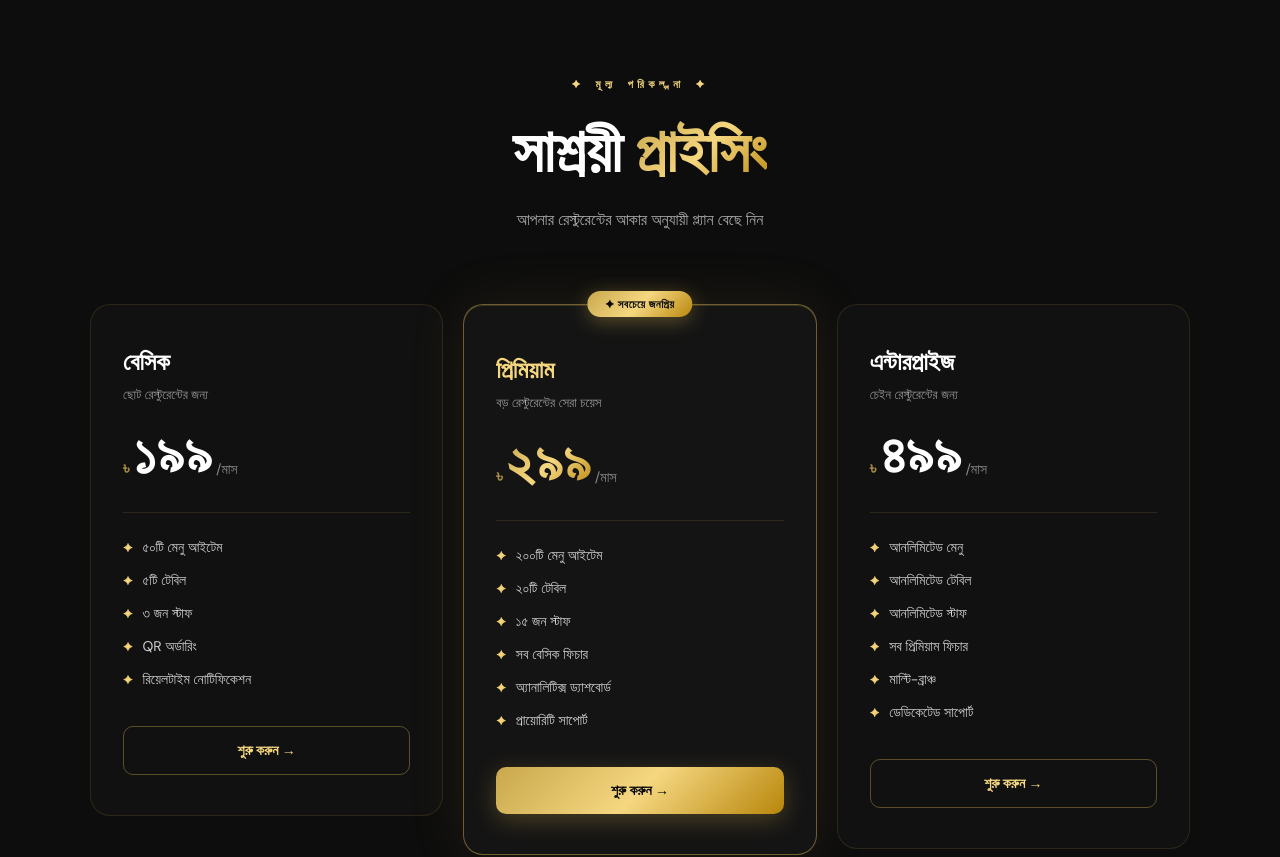
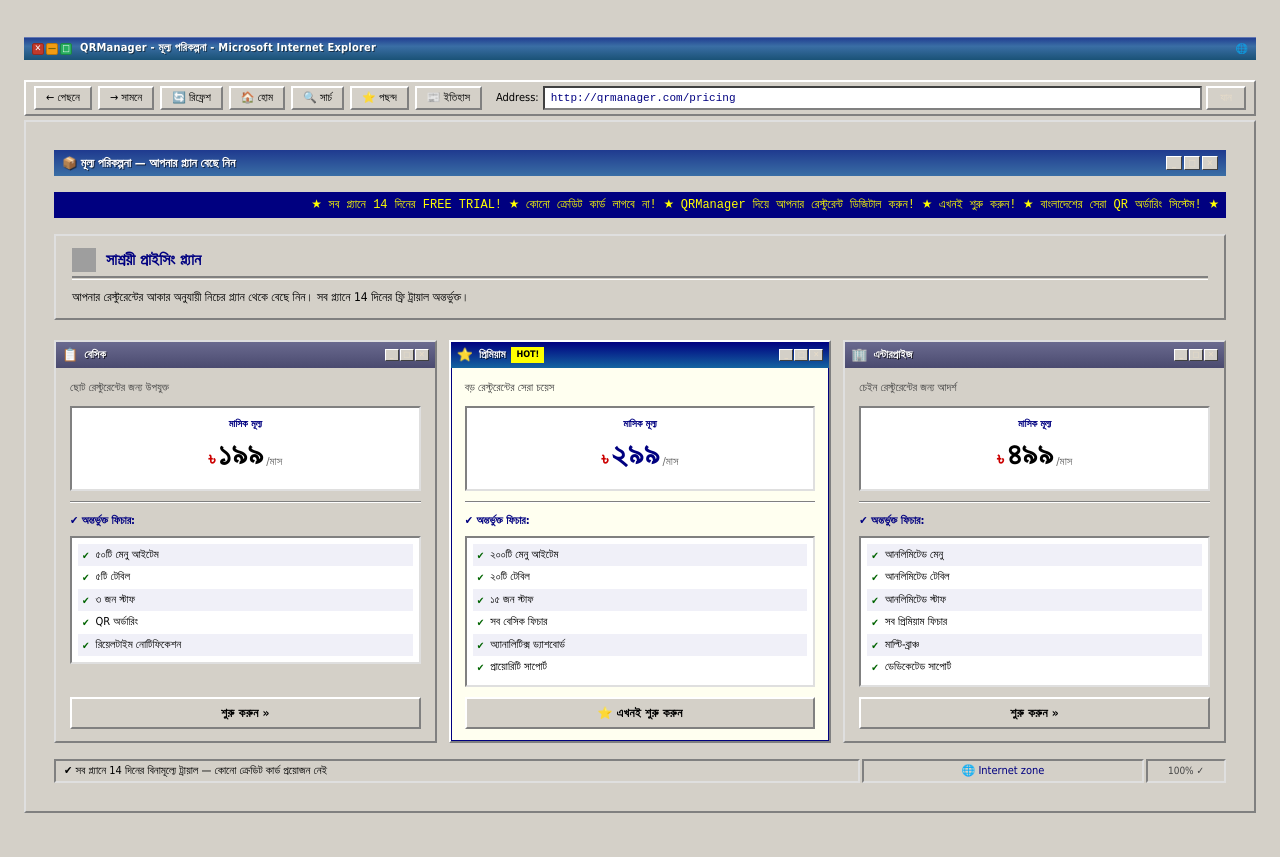
Before and after one commit to MahediIslamNadim/QRManager, a React (Vite) app: page / in a window 1280 px wide. Shown: the part 2640-3497 px from the top of the page. Built offline with nearby package versions, Linux system fonts and the light colour scheme; no server answers; grey boxes are pictures that could not be loaded; the HTML template or start-up script is replaced by a standard one.

Commit message:
style: redesign pricing section in Windows 2000 style
Update UI with classic Windows 2000 aesthetic and fonts.

Co-authored-by: Mahedi Islam Nadim <221849788+MahediIslamNadim@users.noreply.github.com>

```diff
--- a/src/pages/Index.tsx
+++ b/src/pages/Index.tsx
@@ -265,57 +265,170 @@ export default function Index() {
         </div>
       </section>
 
-      {/* ─── PRICING ─── */}
-      <section id="pricing" style={{ padding:"clamp(56px,10vw,120px) clamp(16px,5vw,32px)", backgroundColor:"#0d0d0d" }}>
-        <div style={{ maxWidth:1100, margin:"0 auto" }}>
-          <Reveal>
-            <div style={{ textAlign:"center", marginBottom:"clamp(36px,6vw,72px)" }}>
-              <div style={{ fontSize:11, letterSpacing:"0.4em", color:"#f5d780", textTransform:"uppercase", fontFamily:"monospace", marginBottom:14, fontWeight:600 }}>✦ মূল্য পরিকল্পনা ✦</div>
-              <h2 style={{ fontFamily:"'Cormorant Garamond', serif", fontSize:"clamp(30px,5vw,60px)", fontWeight:700, color:"#FFFFFF", marginBottom:10 }}>সাশ্রয়ী <span style={goldText}>প্রাইসিং</span></h2>
-              <p style={{ fontSize:"clamp(13px,3vw,16px)", color:"rgba(255,255,255,0.65)", fontFamily:"'DM Sans', sans-serif" }}>আপনার রেস্টুরেন্টের আকার অনুযায়ী প্ল্যান বেছে নিন</p>
+      {/* ─── PRICING (Windows 2000 Style) ─── */}
+      <section id="pricing" style={{ padding:"clamp(40px,8vw,80px) clamp(12px,4vw,24px)", backgroundColor:"#d4d0c8", fontFamily:"'Tahoma', 'MS Sans Serif', 'Arial', sans-serif" }}>
+
+        {/* Win2k Desktop Wallpaper teal bar at top */}
+        <div style={{ background:"linear-gradient(180deg, #1f3a8f 0%, #3a6ea5 40%, #1a5276 100%)", padding:"3px 8px", marginBottom:20, display:"flex", alignItems:"center", gap:8, borderRadius:0, boxShadow:"inset 0 1px 0 rgba(255,255,255,0.3)" }}>
+          <div style={{ display:"flex", gap:2 }}>
+            <div style={{ width:12, height:12, background:"#c0392b", border:"1px solid #922b21", borderRadius:2, cursor:"pointer", display:"flex", alignItems:"center", justifyContent:"center" }}><span style={{ fontSize:9, color:"#fff", lineHeight:1, fontWeight:700 }}>✕</span></div>
+            <div style={{ width:12, height:12, background:"#f39c12", border:"1px solid #b7770d", borderRadius:2, cursor:"pointer", display:"flex", alignItems:"center", justifyContent:"center" }}><span style={{ fontSize:9, color:"#7d6608", lineHeight:1, fontWeight:700 }}>—</span></div>
+            <div style={{ width:12, height:12, background:"#27ae60", border:"1px solid #1d8348", borderRadius:2, cursor:"pointer", display:"flex", alignItems:"center", justifyContent:"center" }}><span style={{ fontSize:9, color:"#fff", lineHeight:1, fontWeight:700 }}>□</span></div>
+          </div>
+          <span style={{ fontSize:11, color:"#ffffff", fontWeight:700, letterSpacing:"0.02em", textShadow:"1px 1px 0 rgba(0,0,0,0.5)", flex:1 }}>QRManager - মূল্য পরিকল্পনা - Microsoft Internet Explorer</span>
+          <span style={{ fontSize:10, color:"rgba(255,255,255,0.75)" }}>🌐</span>
+        </div>
+
+        {/* IE Toolbar */}
+        <div style={{ background:"#d4d0c8", borderTop:"2px solid #ffffff", borderLeft:"2px solid #ffffff", borderRight:"2px solid #808080", borderBottom:"2px solid #808080", padding:"4px 8px", marginBottom:4, display:"flex", gap:6, alignItems:"center", flexWrap:"wrap" }}>
+          {["← পেছনে","→ সামনে","🔄 রিফ্রেশ","🏠 হোম","🔍 সার্চ","⭐ পছন্দ","📰 ইতিহাস"].map((btn, i) => (
+            <button key={i} style={{ padding:"2px 10px", fontSize:11, background:"#d4d0c8", border:"2px solid transparent", borderTopColor:"#ffffff", borderLeftColor:"#ffffff", borderRightColor:"#808080", borderBottomColor:"#808080", cursor:"pointer", color:"#000000", fontFamily:"'Tahoma', sans-serif", whiteSpace:"nowrap" }}
+              onMouseEnter={e => { e.currentTarget.style.borderTopColor="#dfdfdf"; e.currentTarget.style.borderLeftColor="#dfdfdf"; }}
+              onMouseLeave={e => { e.currentTarget.style.borderTopColor="#ffffff"; e.currentTarget.style.borderLeftColor="#ffffff"; }}>
+              {btn}
+            </button>
+          ))}
+          <div style={{ flex:1, marginLeft:8, display:"flex", alignItems:"center", gap:4 }}>
+            <span style={{ fontSize:11, color:"#000000", whiteSpace:"nowrap" }}>Address:</span>
+            <div style={{ flex:1, background:"#ffffff", border:"2px solid #808080", borderTopColor:"#404040", borderLeftColor:"#404040", padding:"2px 6px", fontSize:11, color:"#000080", fontFamily:"monospace" }}>
+              http://qrmanager.com/pricing
             </div>
-          </Reveal>
-          <div style={{ display:"grid", gridTemplateColumns: isMobile ? "1fr" : "repeat(3,1fr)", gap:20 }}>
+            <button style={{ padding:"2px 12px", fontSize:11, background:"#d4d0c8", border:"2px solid transparent", borderTopColor:"#ffffff", borderLeftColor:"#ffffff", borderRightColor:"#808080", borderBottomColor:"#808080", cursor:"pointer", fontFamily:"'Tahoma', sans-serif" }}>যান</button>
+          </div>
+        </div>
+
+        {/* Main window area */}
+        <div style={{ background:"#d4d0c8", border:"2px solid #808080", borderTopColor:"#dfdfdf", borderLeftColor:"#dfdfdf", padding:"clamp(16px,3vw,28px)" }}>
+
+          {/* Window title bar inside content */}
+          <div style={{ background:"linear-gradient(180deg, #1f3a8f 0%, #3a6ea5 100%)", padding:"4px 8px", marginBottom:16, display:"flex", alignItems:"center", justifyContent:"space-between" }}>
+            <span style={{ fontSize:12, color:"#ffffff", fontWeight:700, textShadow:"1px 1px 0 rgba(0,0,0,0.6)" }}>📦 মূল্য পরিকল্পনা — আপনার প্ল্যান বেছে নিন</span>
+            <div style={{ display:"flex", gap:2 }}>
+              {["_","□","✕"].map((s,i) => (
+                <button key={i} style={{ width:16, height:14, fontSize:9, background:"#d4d0c8", border:"1px solid", borderTopColor:"#ffffff", borderLeftColor:"#ffffff", borderRightColor:"#404040", borderBottomColor:"#404040", cursor:"pointer", display:"flex", alignItems:"center", justifyContent:"center", fontWeight:700 }}>{s}</button>
+              ))}
+            </div>
+          </div>
+
+          {/* Marquee-style banner */}
+          <div style={{ background:"#000080", color:"#ffff00", padding:"4px 12px", fontSize:12, fontFamily:"'Courier New', monospace", marginBottom:16, overflow:"hidden", whiteSpace:"nowrap" }}>
+            <span style={{ display:"inline-block", animation:"marquee 18s linear infinite" }}>
+              ★ সব প্ল্যানে {FREE_TRIAL_DAYS} দিনের FREE TRIAL! ★ কোনো ক্রেডিট কার্ড লাগবে না! ★ QRManager দিয়ে আপনার রেস্টুরেন্ট ডিজিটাল করুন! ★ এখনই শুরু করুন! ★ বাংলাদেশের সেরা QR অর্ডারিং সিস্টেম! ★
+            </span>
+          </div>
+
+          {/* Section header group box */}
+          <div style={{ border:"2px solid #808080", borderTopColor:"#dfdfdf", borderLeftColor:"#dfdfdf", padding:"12px 16px", marginBottom:20, background:"#d4d0c8" }}>
+            <div style={{ display:"flex", alignItems:"center", gap:10, marginBottom:4 }}>
+              <img src="/placeholder.svg?width=24&height=24" alt="" style={{ width:24, height:24, imageRendering:"pixelated" }} />
+              <span style={{ fontSize:16, fontWeight:700, color:"#000080", fontFamily:"'Tahoma', sans-serif" }}>সাশ্রয়ী প্রাইসিং প্ল্যান</span>
+            </div>
+            <div style={{ width:"100%", height:2, background:"#808080", marginBottom:1 }} />
+            <div style={{ width:"100%", height:1, background:"#ffffff" }} />
+            <p style={{ fontSize:12, color:"#000000", marginTop:8, fontFamily:"'Tahoma', sans-serif" }}>
+              আপনার রেস্টুরেন্টের আকার অনুযায়ী নিচের প্ল্যান থেকে বেছে নিন। সব প্ল্যানে {FREE_TRIAL_DAYS} দিনের ফ্রি ট্রায়াল অন্তর্ভুক্ত।
+            </p>
+          </div>
+
+          {/* Pricing Cards Grid */}
+          <div style={{ display:"grid", gridTemplateColumns: isMobile ? "1fr" : "repeat(3,1fr)", gap:12 }}>
             {[
-              { name:"বেসিক", price:"১৯৯", desc:"ছোট রেস্টুরেন্টের জন্য", features:["৫০টি মেনু আইটেম","৫টি টেবিল","৩ জন স্টাফ","QR অর্ডারিং","রিয়েলটাইম নোটিফিকেশন"], hot:false, delay:0 },
-              { name:"প্রিমিয়াম", price:"২৯৯", desc:"বড় রেস্টুরেন্টের সেরা চয়েস", features:["২০০টি মেনু আইটেম","২০টি টেবিল","১৫ জন স্টাফ","সব বেসিক ফিচার","অ্যানালিটিক্স ড্যাশবোর্ড","প্রায়োরিটি সাপোর্ট"], hot:true, delay:0.1 },
-              { name:"এন্টারপ্রাইজ", price:"৪৯৯", desc:"চেইন রেস্টুরেন্টের জন্য", features:["আনলিমিটেড মেনু","আনলিমিটেড টেবিল","আনলিমিটেড স্টাফ","সব প্রিমিয়াম ফিচার","মাল্টি-ব্রাঞ্চ","ডেডিকেটেড সাপোর্ট"], hot:false, delay:0.2 },
+              { name:"বেসিক", price:"১৯৯", priceNum:199, desc:"ছোট রেস্টুরেন্টের জন্য উপযুক্ত", features:["৫০টি মেনু আইটেম","৫টি টেবিল","৩ জন স্টাফ","QR অর্ডারিং","রিয়েলটাইম নোটিফিকেশন"], hot:false, icon:"📋" },
+              { name:"প্রিমিয়াম", price:"২৯৯", priceNum:299, desc:"বড় রেস্টুরেন্টের সেরা চয়েস", features:["২০০টি মেনু আইটেম","২০টি টেবিল","১৫ জন স্টাফ","সব বেসিক ফিচার","অ্যানালিটিক্স ড্যাশবোর্ড","প্রায়োরিটি সাপোর্ট"], hot:true, icon:"⭐" },
+              { name:"এন্টারপ্রাইজ", price:"৪৯৯", priceNum:499, desc:"চেইন রেস্টুরেন্টের জন্য আদর্শ", features:["আনলিমিটেড মেনু","আনলিমিটেড টেবিল","আনলিমিটেড স্টাফ","সব প্রিমিয়াম ফিচার","মাল্টি-ব্রাঞ্চ","ডেডিকেটেড সাপোর্ট"], hot:false, icon:"🏢" },
             ].map((p, i) => (
-              <Reveal key={i} delay={p.delay}>
-                <div style={{ borderRadius:20, padding:"clamp(28px,5vw,40px) clamp(20px,4vw,32px)", backgroundColor: p.hot ? "#141414" : "#111111", border: p.hot ? "1px solid rgba(201,168,76,0.5)" : "1px solid rgba(201,168,76,0.15)", boxShadow: p.hot ? "0 0 60px rgba(201,168,76,0.1), inset 0 1px 0 rgba(201,168,76,0.2)" : "none", position:"relative", display:"flex", flexDirection:"column", transition:"all 0.3s" }}
-                  onMouseEnter={e => { e.currentTarget.style.transform="translateY(-4px)"; }}
-                  onMouseLeave={e => { e.currentTarget.style.transform="translateY(0)"; }}>
-                  {p.hot && <div style={{ position:"absolute", top:-14, left:"50%", transform:"translateX(-50%)", padding:"5px 18px", borderRadius:100, fontSize:11, fontWeight:700, background:gold, color:"#0a0a0a", letterSpacing:"0.05em", boxShadow:"0 4px 20px rgba(201,168,76,0.4)", whiteSpace:"nowrap", fontFamily:"'DM Sans', sans-serif" }}>✦ সবচেয়ে জনপ্রিয়</div>}
-                  <div style={{ fontFamily:"'Cormorant Garamond', serif", fontSize:24, fontWeight:700, color: p.hot ? "#f5d780" : "#FFFFFF", marginBottom:4, marginTop: p.hot ? 8 : 0 }}>{p.name}</div>
-                  <div style={{ fontSize:13, color:"rgba(255,255,255,0.55)", marginBottom:24, fontFamily:"'DM Sans', sans-serif" }}>{p.desc}</div>
-                  <div style={{ marginBottom:28, display:"flex", alignItems:"baseline", gap:4 }}>
-                    <span style={{ fontSize:17, color:"rgba(201,168,76,0.8)", fontFamily:"'DM Sans', sans-serif", fontWeight:600 }}>৳</span>
-                    <span style={{ fontSize:"clamp(40px,8vw,56px)", fontWeight:700, fontFamily:"'Cormorant Garamond', serif", lineHeight:1, ...( p.hot ? goldText : { color:"#FFFFFF" }) }}>{p.price}</span>
-                    <span style={{ fontSize:14, color:"rgba(255,255,255,0.5)", fontFamily:"'DM Sans', sans-serif" }}>/মাস</span>
+              <div key={i} style={{
+                background: p.hot ? "#fffff0" : "#d4d0c8",
+                border:"2px solid",
+                borderTopColor: p.hot ? "#ffffff" : "#dfdfdf",
+                borderLeftColor: p.hot ? "#ffffff" : "#dfdfdf",
+                borderRightColor:"#808080",
+                borderBottomColor:"#808080",
+                display:"flex", flexDirection:"column",
+                boxShadow: p.hot ? "inset 0 0 0 1px #000080" : "none",
+              }}>
+                {/* Card title bar */}
+                <div style={{ background: p.hot ? "linear-gradient(180deg,#000080 0%,#1464a0 100%)" : "linear-gradient(180deg,#6a6a8f 0%,#4a4a6f 100%)", padding:"3px 6px", display:"flex", alignItems:"center", justifyContent:"space-between" }}>
+                  <div style={{ display:"flex", alignItems:"center", gap:6 }}>
+                    <span style={{ fontSize:13 }}>{p.icon}</span>
+                    <span style={{ fontSize:11, color:"#ffffff", fontWeight:700, textShadow:"1px 1px 0 rgba(0,0,0,0.7)" }}>{p.name}</span>
+                    {p.hot && <span style={{ fontSize:9, background:"#ffff00", color:"#000000", padding:"1px 5px", fontWeight:700, fontFamily:"'Tahoma', sans-serif" }}>HOT!</span>}
                   </div>
-                  <div style={{ borderTop:"1px solid rgba(201,168,76,0.15)", paddingTop:24, marginBottom:24, flex:1 }}>
-                    {p.features.map((f, fi) => (
-                      <div key={fi} style={{ display:"flex", alignItems:"center", gap:10, marginBottom:12 }}>
-                        <span style={{ ...goldText, fontSize:12, fontWeight:800, flexShrink:0 }}>✦</span>
-                        <span style={{ fontSize:"clamp(12px,2.5vw,14px)", color:"rgba(255,255,255,0.8)", fontFamily:"'DM Sans', sans-serif" }}>{f}</span>
-                      </div>
+                  <div style={{ display:"flex", gap:1 }}>
+                    {["_","□","✕"].map((s,si) => (
+                      <button key={si} style={{ width:14, height:12, fontSize:8, background:"#d4d0c8", border:"1px solid", borderTopColor:"#ffffff", borderLeftColor:"#ffffff", borderRightColor:"#404040", borderBottomColor:"#404040", cursor:"default", display:"flex", alignItems:"center", justifyContent:"center", fontWeight:700, lineHeight:1 }}>{s}</button>
                     ))}
                   </div>
-                  <a href="/login" style={{ display:"block", textAlign:"center", padding:"13px", borderRadius:10, fontSize:14, fontWeight:700, textDecoration:"none", background: p.hot ? gold : "transparent", color: p.hot ? "#0a0a0a" : "#f5d780", border: p.hot ? "none" : "1px solid rgba(201,168,76,0.4)", boxShadow: p.hot ? "0 6px 24px rgba(201,168,76,0.3)" : "none", fontFamily:"'DM Sans', sans-serif", transition:"all 0.2s" }}
-                    onMouseEnter={e => { e.currentTarget.style.opacity="0.85"; }}
-                    onMouseLeave={e => { e.currentTarget.style.opacity="1"; }}>
-                    শুরু করুন →
+                </div>
+
+                {/* Card content */}
+                <div style={{ padding:"12px 14px", flex:1, display:"flex", flexDirection:"column", gap:10 }}>
+
+                  {/* Description */}
+                  <p style={{ fontSize:11, color:"#444444", fontFamily:"'Tahoma', sans-serif", margin:0 }}>{p.desc}</p>
+
+                  {/* Sunken price display */}
+                  <div style={{ background:"#ffffff", border:"2px solid", borderTopColor:"#808080", borderLeftColor:"#808080", borderRightColor:"#dfdfdf", borderBottomColor:"#dfdfdf", padding:"8px 12px", textAlign:"center" }}>
+                    <div style={{ fontSize:10, color:"#000080", fontFamily:"'Tahoma', sans-serif", fontWeight:700, marginBottom:2 }}>মাসিক মূল্য</div>
+                    <div style={{ display:"flex", alignItems:"baseline", justifyContent:"center", gap:3 }}>
+                      <span style={{ fontSize:18, fontWeight:700, color:"#cc0000", fontFamily:"'Tahoma', sans-serif" }}>৳</span>
+                      <span style={{ fontSize:32, fontWeight:700, color: p.hot ? "#000080" : "#000000", fontFamily:"'Courier New', monospace" }}>{p.price}</span>
+                      <span style={{ fontSize:11, color:"#666666", fontFamily:"'Tahoma', sans-serif" }}>/মাস</span>
+                    </div>
+                  </div>
+
+                  {/* Separator */}
+                  <div>
+                    <div style={{ height:1, background:"#808080" }} />
+                    <div style={{ height:1, background:"#ffffff" }} />
+                  </div>
+
+                  {/* Features list */}
+                  <div style={{ flex:1 }}>
+                    <div style={{ fontSize:11, fontWeight:700, color:"#000080", marginBottom:6, fontFamily:"'Tahoma', sans-serif" }}>✔ অন্তর্ভুক্ত ফিচার:</div>
+                    <div style={{ background:"#ffffff", border:"2px solid", borderTopColor:"#808080", borderLeftColor:"#808080", borderRightColor:"#dfdfdf", borderBottomColor:"#dfdfdf", padding:"6px" }}>
+                      {p.features.map((f, fi) => (
+                        <div key={fi} style={{ display:"flex", alignItems:"center", gap:6, padding:"3px 4px", background: fi % 2 === 0 ? "#f0f0f8" : "#ffffff", fontSize:11, color:"#000000", fontFamily:"'Tahoma', sans-serif" }}>
+                          <span style={{ color:"#006400", fontWeight:700, fontSize:10, flexShrink:0 }}>✔</span>
+                          {f}
+                        </div>
+                      ))}
+                    </div>
+                  </div>
+
+                  {/* CTA Button — classic Win2k raised button */}
+                  <a href="/login" style={{ display:"block", textAlign:"center", padding:"5px 14px", fontSize:12, fontWeight:700, textDecoration:"none", fontFamily:"'Tahoma', sans-serif", color:"#000000", background: p.hot ? "#d4d0c8" : "#d4d0c8", border:"2px solid", borderTopColor:"#ffffff", borderLeftColor:"#ffffff", borderRightColor:"#808080", borderBottomColor:"#808080", cursor:"pointer", letterSpacing:"0.02em" }}
+                    onMouseEnter={e => { e.currentTarget.style.borderTopColor="#dfdfdf"; e.currentTarget.style.borderLeftColor="#dfdfdf"; e.currentTarget.style.background="#e4e0d8"; }}
+                    onMouseLeave={e => { e.currentTarget.style.borderTopColor="#ffffff"; e.currentTarget.style.borderLeftColor="#ffffff"; e.currentTarget.style.background="#d4d0c8"; }}
+                    onMouseDown={e => { e.currentTarget.style.borderTopColor="#808080"; e.currentTarget.style.borderLeftColor="#808080"; e.currentTarget.style.borderRightColor="#ffffff"; e.currentTarget.style.borderBottomColor="#ffffff"; }}
+                    onMouseUp={e => { e.currentTarget.style.borderTopColor="#ffffff"; e.currentTarget.style.borderLeftColor="#ffffff"; e.currentTarget.style.borderRightColor="#808080"; e.currentTarget.style.borderBottomColor="#808080"; }}>
+                    {p.hot ? "⭐ এখনই শুরু করুন" : "শুরু করুন »"}
                   </a>
                 </div>
-              </Reveal>
+              </div>
             ))}
           </div>
-          <Reveal delay={0.35}>
-            <p style={{ textAlign:"center", color:"rgba(245,215,128,0.65)", fontSize:"clamp(12px,2.5vw,14px)", marginTop:28, fontFamily:"'DM Sans', sans-serif" }}>
-              ✦ সব প্ল্যানে <span style={{ color:"#f5d780", fontWeight:700 }}>{FREE_TRIAL_DAYS} দিনের ফ্রি ট্রায়াল</span> — কোনো ক্রেডিট কার্ড লাগবে না
-            </p>
-          </Reveal>
+
+          {/* Status bar */}
+          <div style={{ marginTop:16, display:"flex", gap:2, alignItems:"stretch" }}>
+            <div style={{ flex:3, background:"#d4d0c8", border:"2px solid", borderTopColor:"#808080", borderLeftColor:"#808080", borderRightColor:"#dfdfdf", borderBottomColor:"#dfdfdf", padding:"2px 8px", fontSize:11, color:"#000000", fontFamily:"'Tahoma', sans-serif" }}>
+              ✔ সব প্ল্যানে {FREE_TRIAL_DAYS} দিনের বিনামূল্যে ট্রায়াল — কোনো ক্রেডিট কার্ড প্রয়োজন নেই
+            </div>
+            <div style={{ flex:1, background:"#d4d0c8", border:"2px solid", borderTopColor:"#808080", borderLeftColor:"#808080", borderRightColor:"#dfdfdf", borderBottomColor:"#dfdfdf", padding:"2px 8px", fontSize:11, color:"#000080", fontFamily:"'Tahoma', sans-serif", textAlign:"center" }}>
+              🌐 Internet zone
+            </div>
+            <div style={{ width:80, background:"#d4d0c8", border:"2px solid", borderTopColor:"#808080", borderLeftColor:"#808080", borderRightColor:"#dfdfdf", borderBottomColor:"#dfdfdf", padding:"2px 4px", fontSize:10, color:"#444444", fontFamily:"'Tahoma', sans-serif", textAlign:"center" }}>
+              100% ✓
+            </div>
+          </div>
         </div>
+
+        <style>{`
+          @keyframes marquee {
+            0% { transform: translateX(100%); }
+            100% { transform: translateX(-100%); }
+          }
+        `}</style>
       </section>
 
       {/* ─── CTA ─── */}
```
